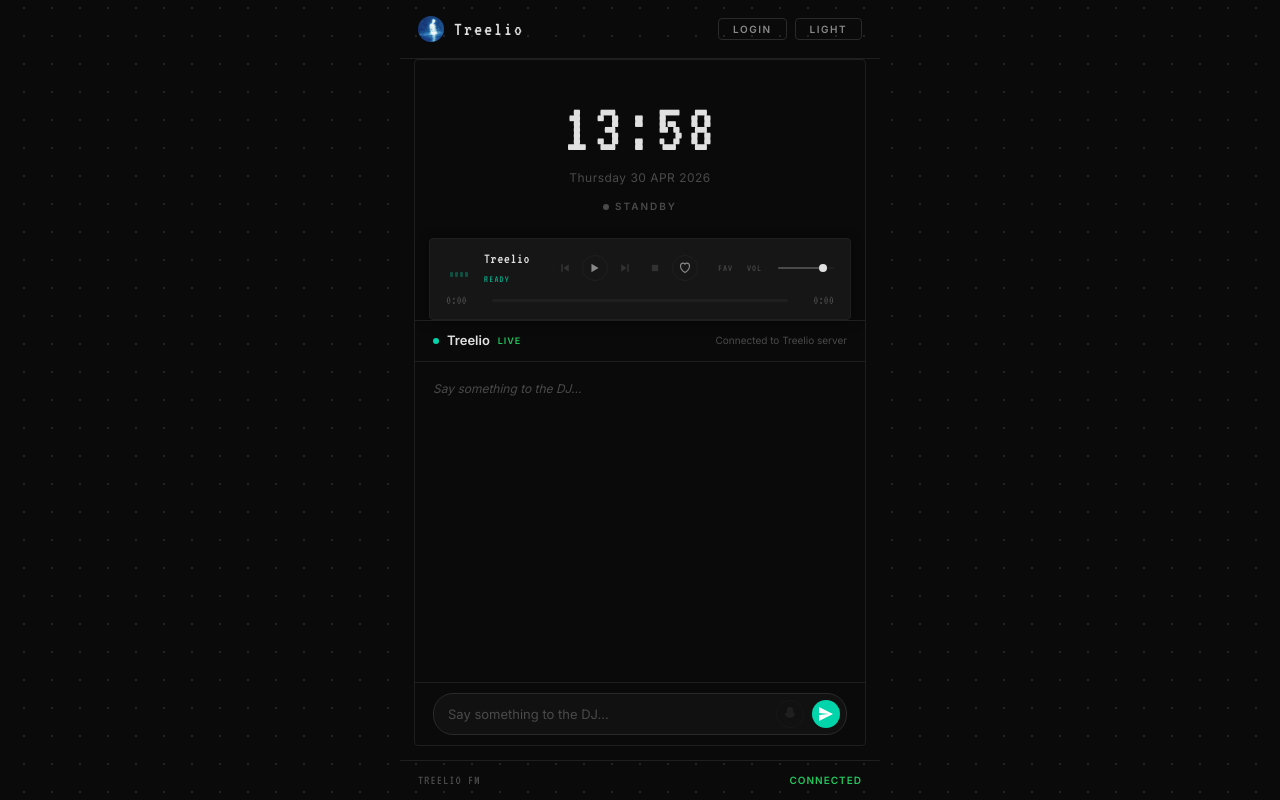
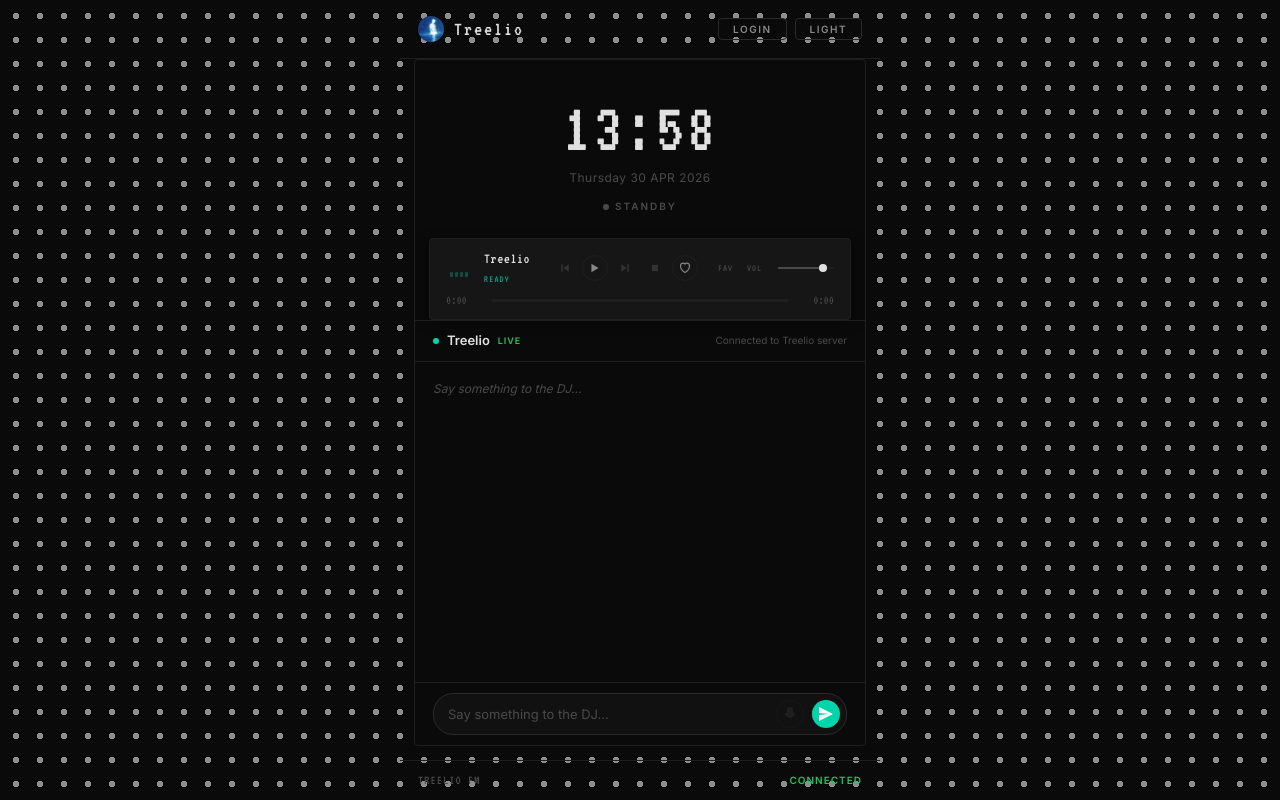
Before and after one commit to Tree005/Treelio, a React (Vite) app in the folder web/: page / in a window 1280 px wide. Built offline with nearby package versions, Linux system fonts and the light colour scheme.

Commit message:
fix(ui): 增强点阵可见度 (opacity 0.6, 3px dots)

```diff
--- a/web/src/styles/globals.css
+++ b/web/src/styles/globals.css
@@ -81,22 +81,22 @@ body::before {
   position: fixed;
   inset: 0;
   background-image:
-    radial-gradient(circle, rgba(255, 255, 255, 0.18) 1.5px, transparent 1.5px);
-  background-size: 28px 28px;
+    radial-gradient(circle, rgba(255, 255, 255, 0.6) 3px, transparent 3px);
+  background-size: 24px 24px;
   background-position: center center;
   pointer-events: none;
   z-index: 0;
   transition: opacity 0.6s ease;
-  opacity: 0.6;
+  opacity: 0.9;
 }
 
 /* 播放时的呼吸动画 */
 body.playing::before {
-  animation: grid-breathe 3s ease-in-out infinite;
+  animation: grid-breathe 4s ease-in-out infinite;
 }
 
 @keyframes grid-breathe {
-  0%, 100% { opacity: 0.6; }
+  0%, 100% { opacity: 0.9; }
   50% { opacity: 1; }
 }
 
```
